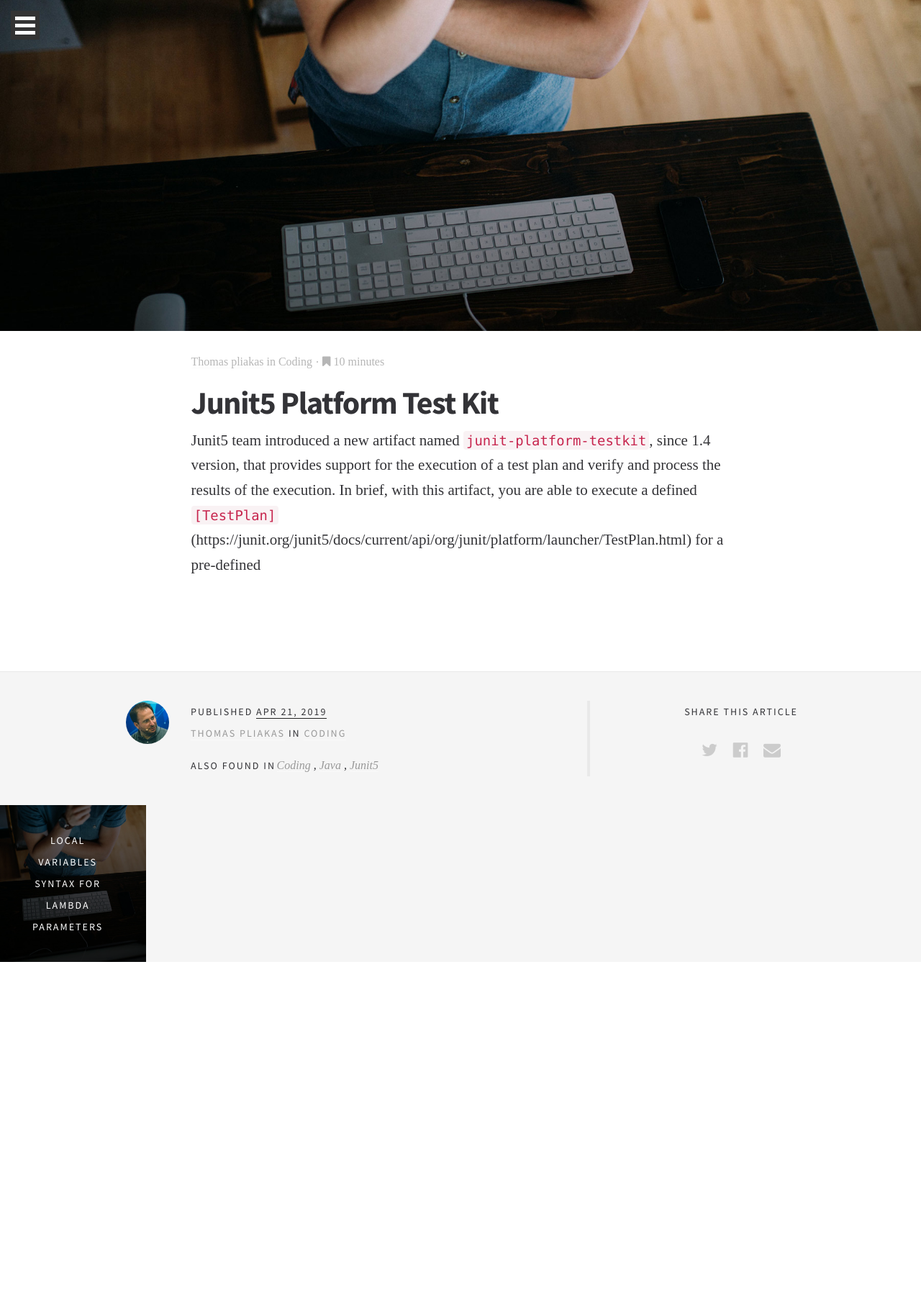
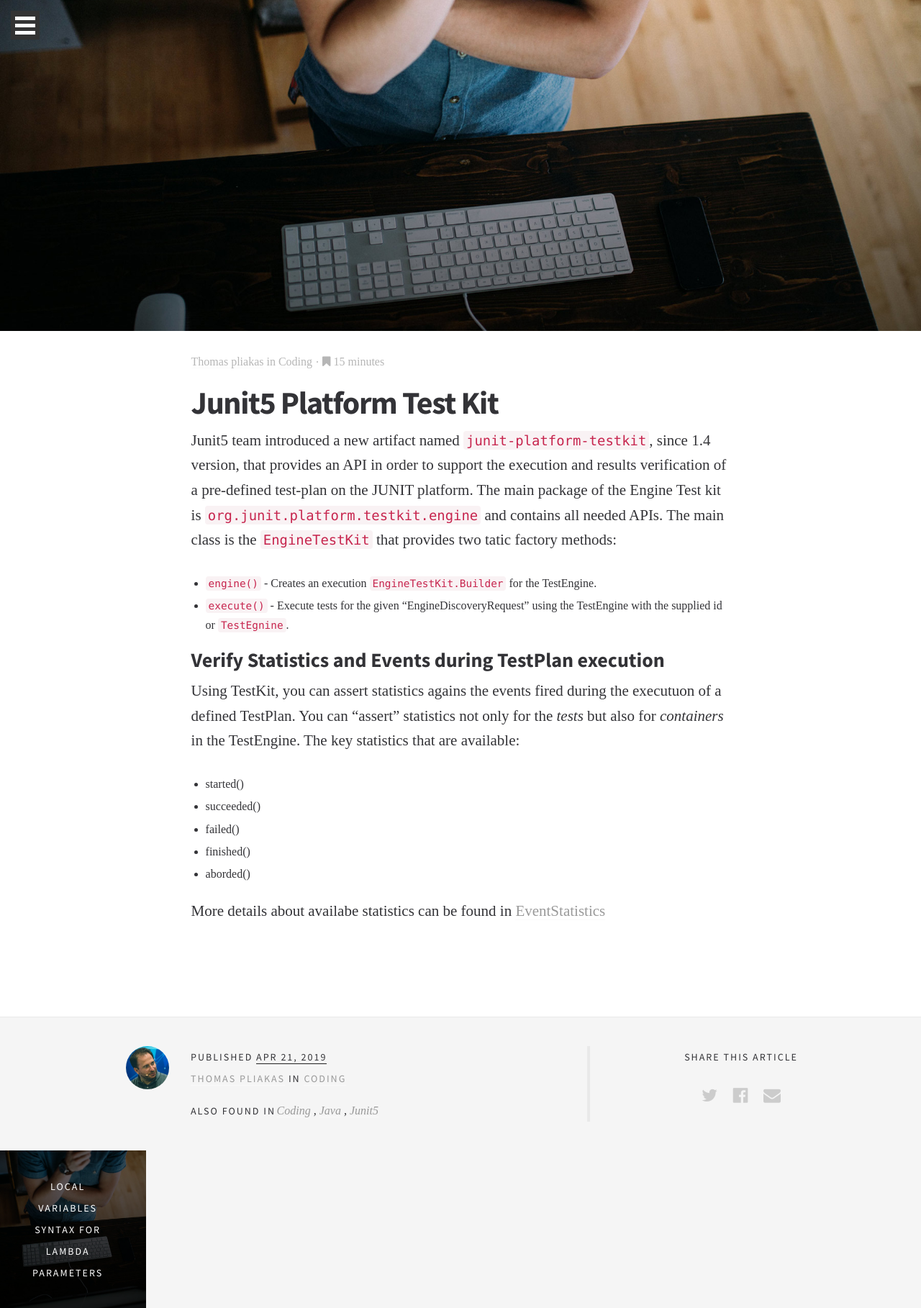
Before and after one commit to pliakas/pliakas.github.io, a Jekyll site: the page built from _posts/2019-05-02-junit5-platform-test-kit.md, in a window 1280 px wide. Shown: the whole page at 72% size. Built offline with Jekyll 4.4.1, drawn with Linux system fonts in a browser that asks for light colours; some web fonts are replaced.

Commit message:
Introduction completed

```diff
--- a/_posts/2019-05-02-junit5-platform-test-kit.md
+++ b/_posts/2019-05-02-junit5-platform-test-kit.md
@@ -6,10 +6,23 @@ author_name : Thomas Pliakas
 author_url : /author/thomas
 author_avatar: thomas
 show_avatar : true
-read_time : 10
+read_time : 15
 feature_image: feature-laptop
 show_related_posts: true
 square_related: recommend-laptop
 ---
 
-Junit5 team introduced a new artifact named `junit-platform-testkit`, since 1.4 version, that provides support for the execution of a test plan and verify and process the results of the execution. In brief, with this artifact, you are able to execute a defined `[TestPlan]`(https://junit.org/junit5/docs/current/api/org/junit/platform/launcher/TestPlan.html) for a pre-defined
+Junit5 team introduced a new artifact named `junit-platform-testkit`, since 1.4 version, that provides an API in order to support the execution and results verification of a pre-defined test-plan on the JUNIT platform. The main package of the Engine Test kit is `org.junit.platform.testkit.engine` and contains all needed APIs. The main class is the `EngineTestKit` that provides two tatic factory methods:
+  * `engine()` - Creates an execution `EngineTestKit.Builder` for the TestEngine.
+  * `execute()` - Execute tests for the given "EngineDiscoveryRequest" using the TestEngine with the supplied id or `TestEgnine`.
+
+
+## Verify Statistics and Events during TestPlan execution
+Using TestKit, you can assert statistics agains the events fired during the executuon of a defined TestPlan. You can "assert" statistics not only for the *tests* but also for *containers* in the TestEngine. The key statistics that are available:
+  * started()
+  * succeeded()
+  * failed()
+  * finished()
+  * aborded()
+
+More details about availabe statistics can be found in [EventStatistics](https://junit.org/junit5/docs/current/api/org/junit/platform/testkit/engine/EventStatistics.html "EventStatistics JavaDoc")
```
